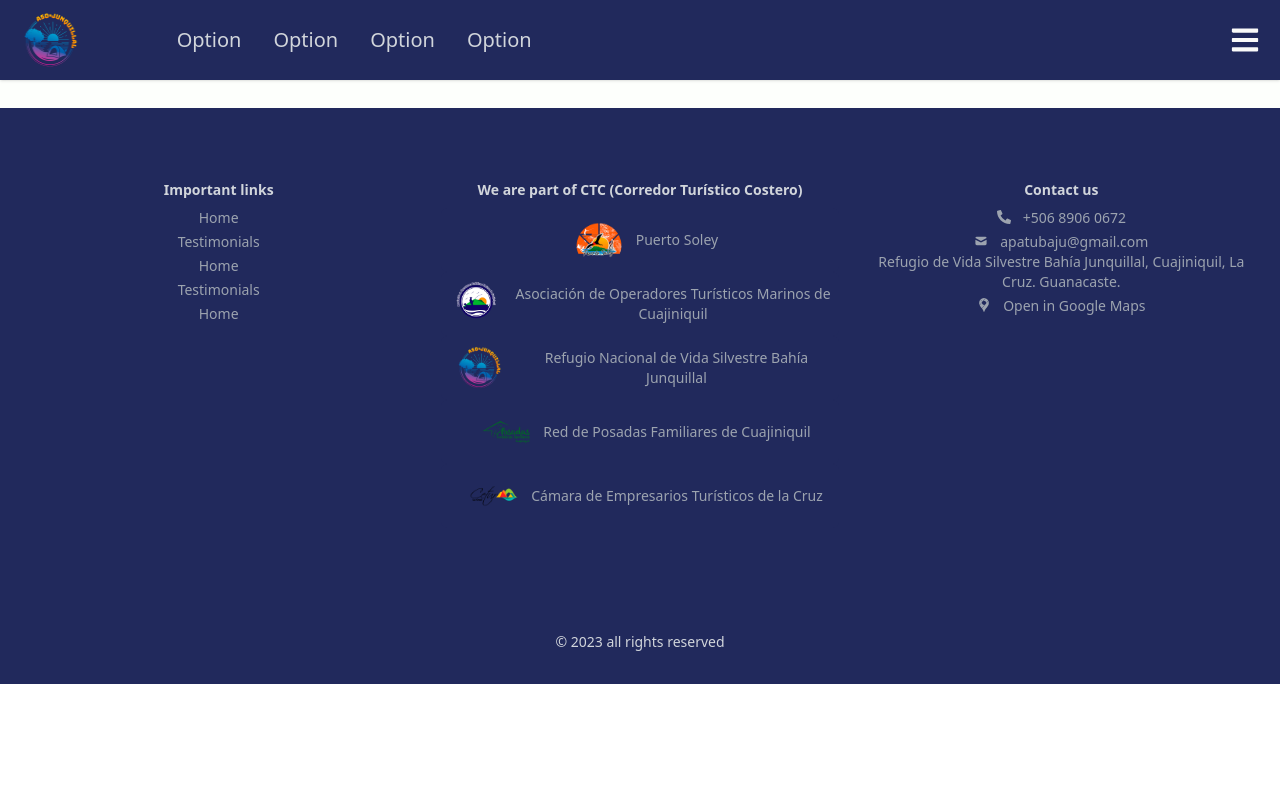
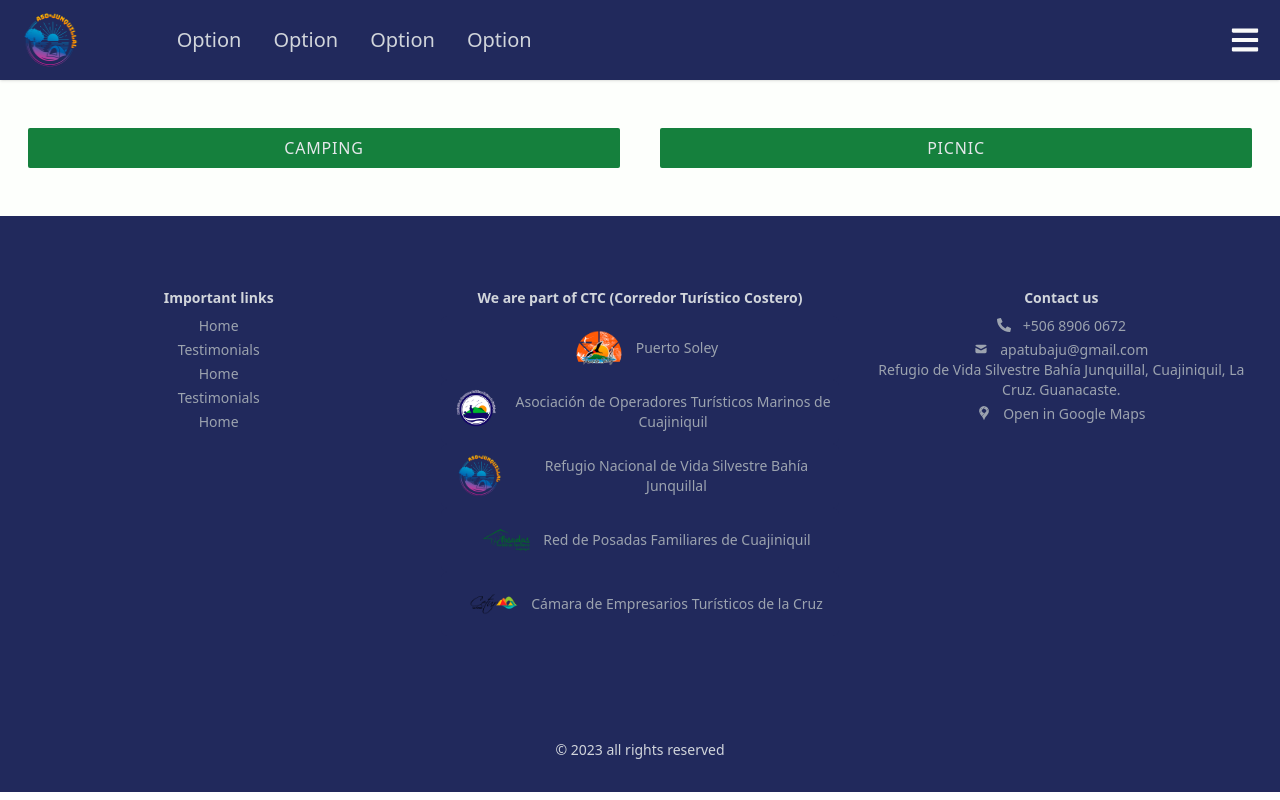
Before and after one commit to estebancb03/LosOsitos_ci0128_23a, a React (Vite) app in the folder src/Frontend/: page / in a window 1280 px wide. Built offline with nearby package versions, Linux system fonts and the light colour scheme.

Commit message:
initial commit de la branch

```diff
--- /dev/null
+++ b/src/Frontend/src/components/PaymentMethod/PaymentMethod.jsx
@@ -0,0 +1,26 @@
+import { useState } from "react"
+import Button from "../Buttons/Button";
+
+const ReservationStep = () => {
+    const [reservationType, setReservationType] = useState("");
+    return <>
+        <div className="grid grid-cols-2">
+            <div className="h-20">
+                <div className="h-10 mr-5 my-5">
+                    <Button className="mx-5 mr-5" text="Camping" type="add" onclickFunction={() => setReservationType("camping")} />
+                </div>
+            </div>
+            <div className="h-20">
+                <div className="h-10 ml-5 my-5">
+                    <Button className="mx-5 mr-5" text="Picnic" type="add" onclickFunction={() => setReservationType("picnic")} />
+                </div>
+            </div>
+        </div>
+        <div>
+            {reservationType === "camping" && <p className="h-10 bg-slate-500">Hello Camping!</p>}
+            {reservationType === "picnic" && <p className="h-10 bg-slate-500">Hello Picnic!</p>}
+        </div>
+    </>
+}
+
+export default ReservationStep1
--- a/src/Frontend/src/pages/Home.jsx
+++ b/src/Frontend/src/pages/Home.jsx
@@ -1,12 +1,17 @@
 import Footer from "../components/Footer/Footer";
 import NavMenu from "../components/NavMenu/NavMenu";
 import Container from "../components/Containers/Container";
+import ReservationStep0 from "../components/Reservation/ReservationStep0";
+import ReservationStep1 from "../components/Reservation/ReservationStep0";
 
 const Home = () => {
   return (
     <>
       <NavMenu />
-      <Container></Container>
+      <Container>
+        <ReservationStep1/>
+
+      </Container>
       <Footer />
     </>
   );
```
